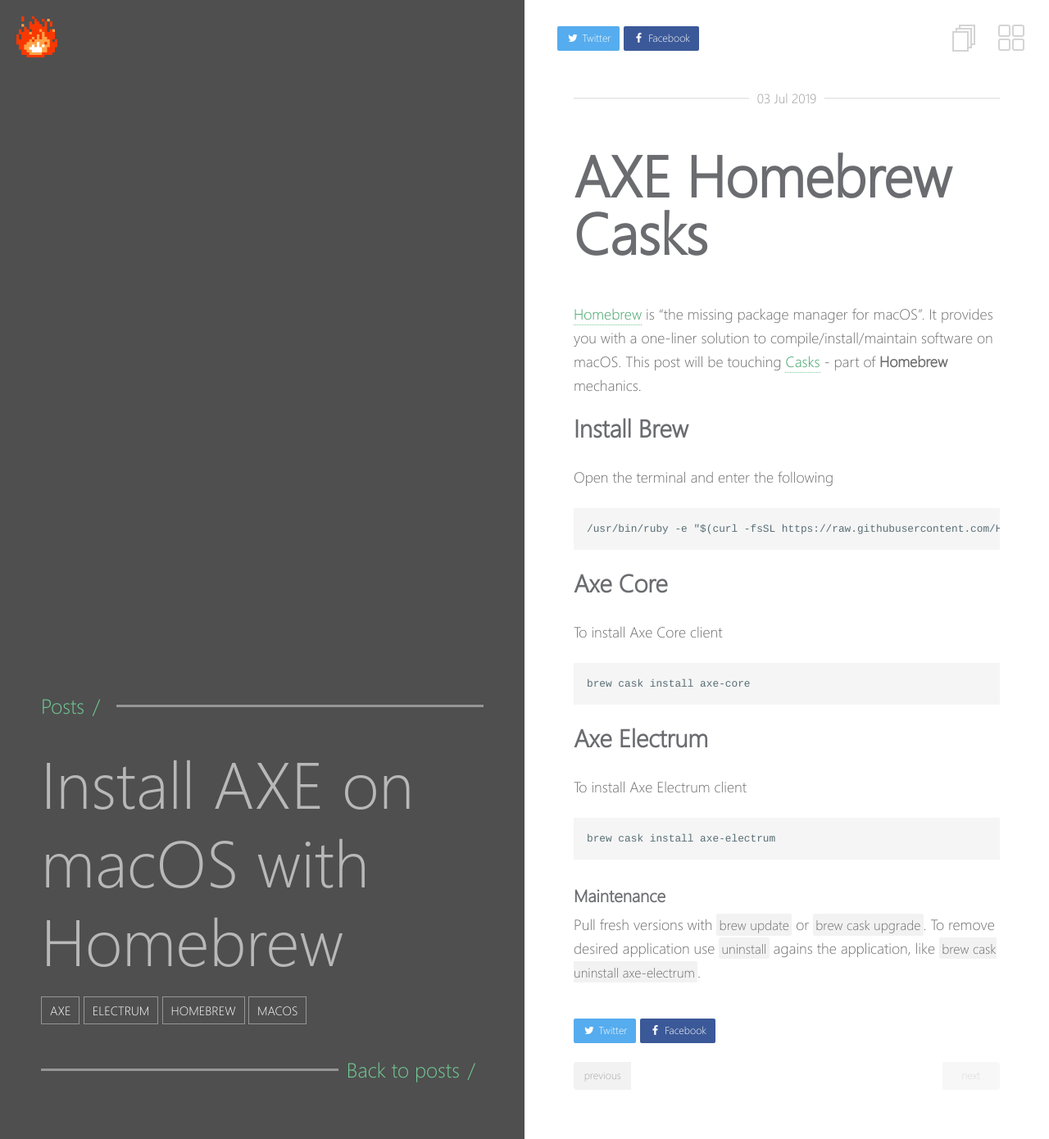
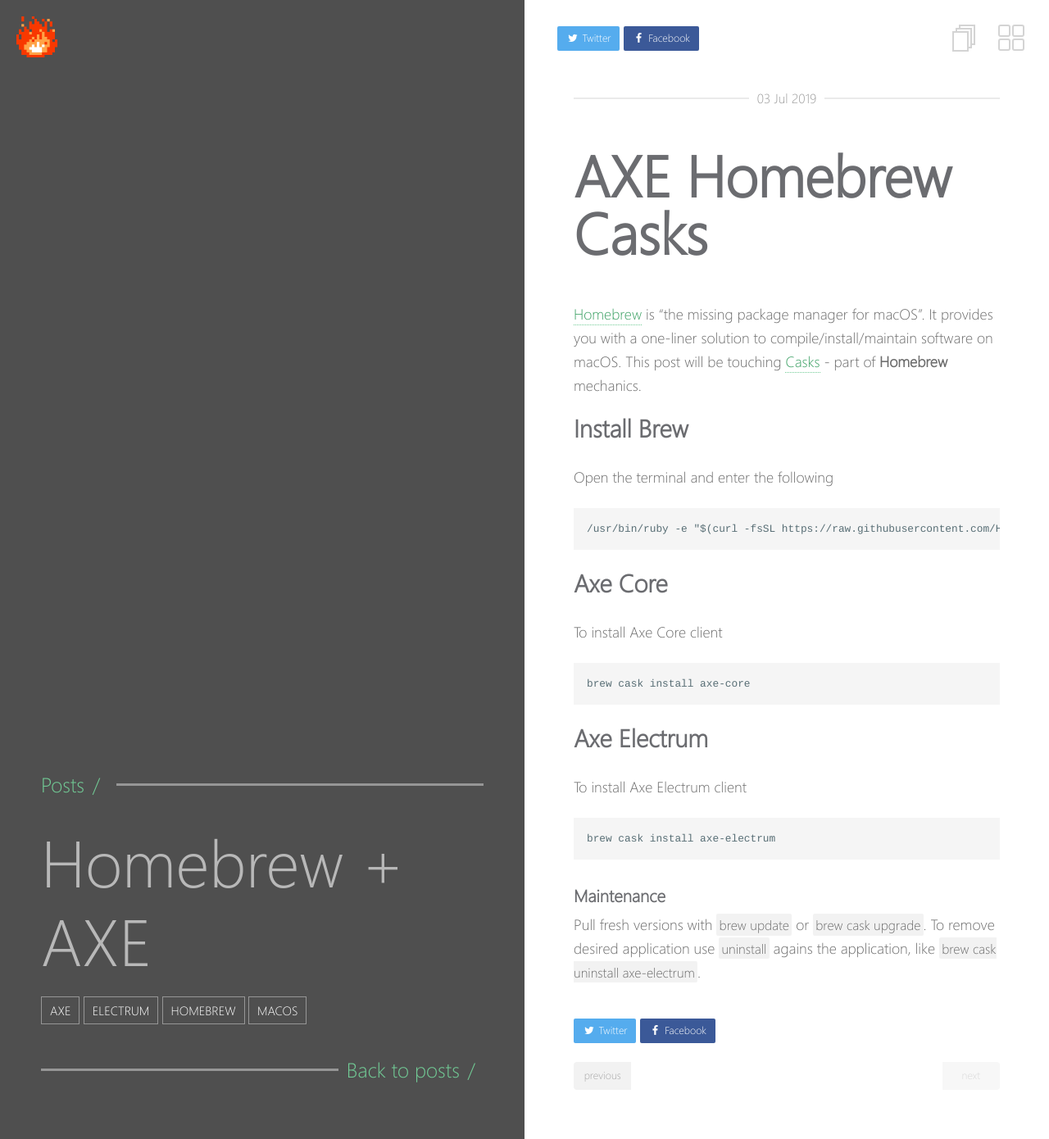
Before and after one commit to charlesrocket/charlesrocket.github.io, a Jekyll site: the page built from _posts/2019-07-03-homebrew-axe.md, in a window 1280 px wide. Shown: the whole page at 82% size. Built offline with Jekyll 4.4.1, drawn with Linux system fonts in a browser that asks for light colours.

Commit message:
Update 2019-07-03-homebrew-axe.md

```diff
--- a/_posts/2019-07-03-homebrew-axe.md
+++ b/_posts/2019-07-03-homebrew-axe.md
@@ -1,6 +1,6 @@
 ---
 layout: post
-title: "Install AXE on macOS with Homebrew"
+title: "Homebrew + AXE"
 image: images/homebrew.gif
 categories:
   - software
```
